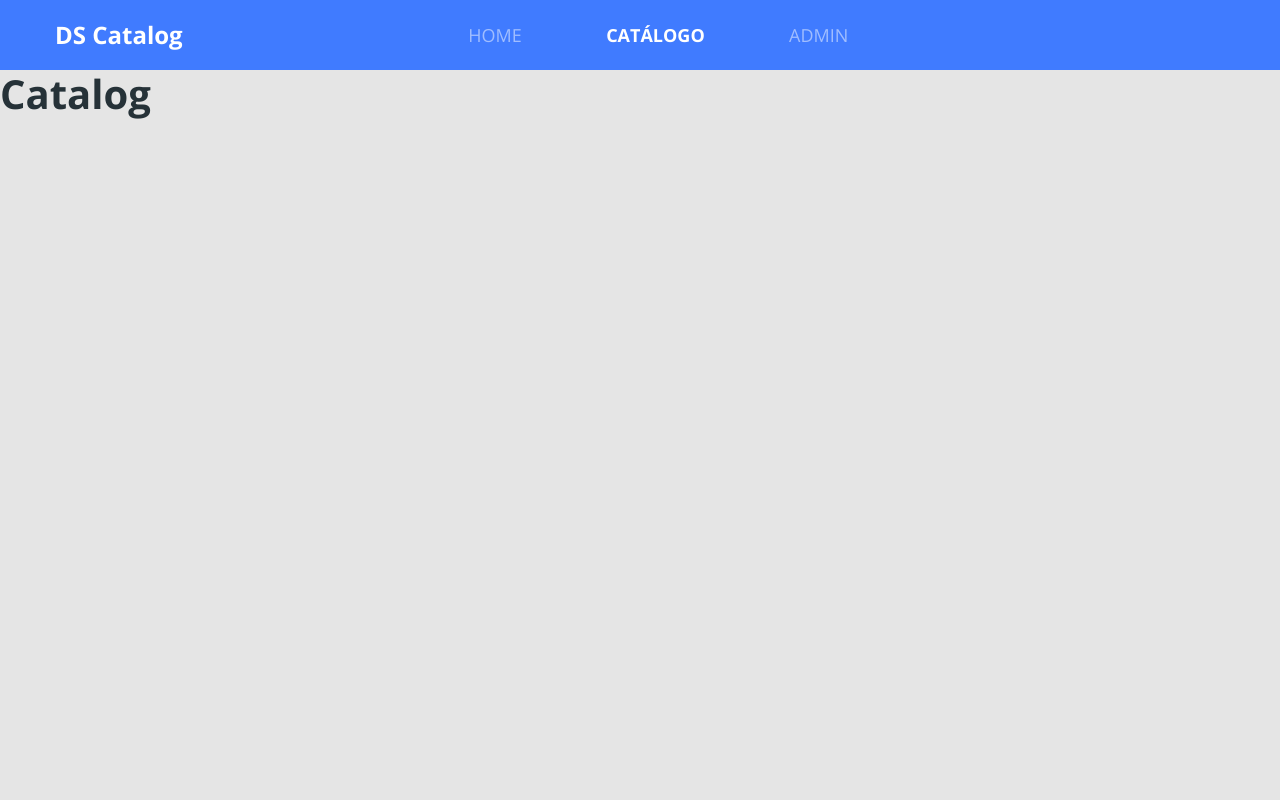
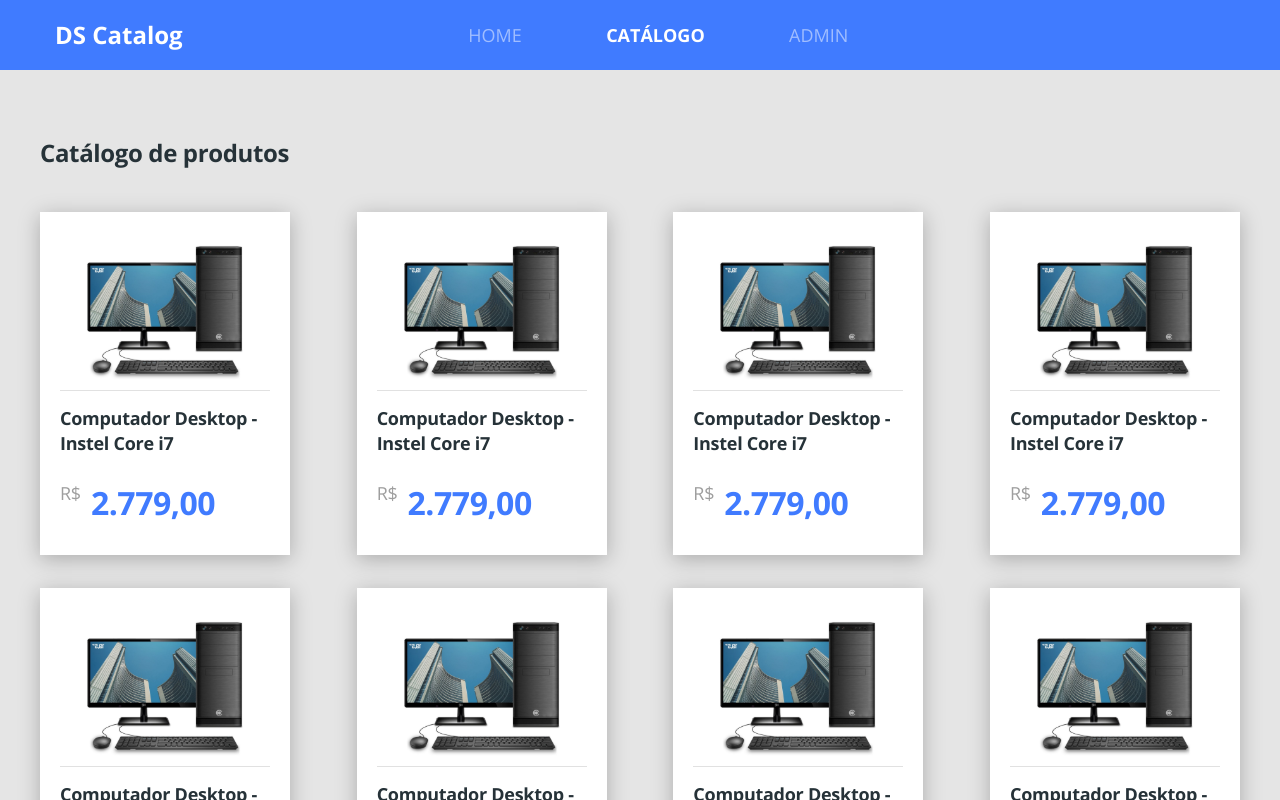
Before and after one commit to GustavoToda/dscatalog-bootcamp, a React (Create React App) app in the folder front-web/: page /catalog in a window 1280 px wide. Shown: the top 800 px of the page. Built offline with nearby package versions, Linux system fonts and the light colour scheme.

Commit message:
Finish product listing layout

```diff
--- a/front-web/src/app.scss
+++ b/front-web/src/app.scss
@@ -21,3 +21,16 @@
     color: unset;
   }
 }
+
+.border-radius-10 {
+  border-radius: 10x;
+}
+
+.border-radius-20 {
+  border-radius: 20x;
+}
+
+.card-base {
+  background: #FFF;
+  box-shadow: 0px 4px 20px rgba(0, 0, 0, 0.25);
+}
--- /dev/null
+++ b/front-web/src/core/components/ProductCard/index.tsx
@@ -0,0 +1,21 @@
+import React from 'react';
+import './styles.scss';
+import { ReactComponent as ProductImage } from '../../../core/assets/images/product.svg';
+
+const ProductCard = () => (
+    <div className="card-base border-radius-10 product-card">
+        <ProductImage />
+        <div className="product-info">
+            <h6 className="product-name">
+                Computador Desktop - Instel Core i7
+            </h6>
+            <div className="product-price-container">
+                <span className="product-currency"> R$ </span>
+                <h3 className="product-price"> 2.779,00 </h3>
+
+            </div>
+        </div>
+    </div>
+);
+
+export default ProductCard;
--- /dev/null
+++ b/front-web/src/core/components/ProductCard/styles.scss
@@ -0,0 +1,37 @@
+.product-card {
+    padding: 20px 20px 30px 20px;
+    text-align: center;
+}
+
+.product-info {
+    border-top: 1px solid #E1E1E1;
+    text-align: left;
+    padding-top: 15px;
+    margin0top: 15px;
+}
+
+.product-name {
+    font-size: 18px;
+    line-height: 25px;
+    letter-spacing: -0.015em;
+}
+
+.product-price-container {
+    margin-top: 25px;
+    display: flex;
+}
+
+.product-currency {
+    font-size: 18px;
+    line-height: 25px;
+    letter-spacing: -0.015em;
+    color: #9E9E9E;
+}
+
+.product-price {
+    font-size: 32px;
+    line-height: 44px;
+    letter-spacing: -0.015em;
+    color: #407BFF;
+    margin-left: 10px;
+}
--- a/front-web/src/pages/Catalog/index.tsx
+++ b/front-web/src/pages/Catalog/index.tsx
@@ -1,8 +1,24 @@
 import React from 'react';
+import ProductCard from '../../core/components/ProductCard';
+import './styles.scss';
 
 const Catalog = () => (
-    <div>
-     <h1> Catalog </h1>
+    <div className="catalog-container">
+     <h1 className="catalog-title">
+         Catálogo de produtos
+    </h1>
+    <div className="catalog-products">
+        <ProductCard />
+        <ProductCard />
+        <ProductCard />
+        <ProductCard />
+        <ProductCard />
+        <ProductCard />
+        <ProductCard />
+        <ProductCard />
+        <ProductCard />
+        <ProductCard />
+    </div>
     </div>
 );
 
--- /dev/null
+++ b/front-web/src/pages/Catalog/styles.scss
@@ -0,0 +1,20 @@
+.catalog-container{
+    margin-top: 26px;
+    padding-left: 40px;
+    padding-top: 40px;
+    padding-right: 40px;
+}
+
+.catalog-title {
+    font-size: 24px;
+    line-height: 33px;
+    letter-spacing: -0.015em;
+}
+
+.catalog-products{
+    margin-top: 43px;
+    display: grid;
+    grid-template-columns: repeat(auto-fill, 250px);
+    grid-gap: 33px 30px;
+    justify-content: space-between;
+}
--- a/front-web/src/pages/Home/index.tsx
+++ b/front-web/src/pages/Home/index.tsx
@@ -6,7 +6,7 @@
 
 const Home = () => (
     <div className="home-container">
-      <div className="row home-content">
+      <div className="row home-content card-base border-radius-20">
         <div className="col-6">
         <h1 className="text-title"> Conheça o melhor <br /> catálogo de produtos </h1>
         <p className="text-subtitle">
--- a/front-web/src/pages/Home/styles.scss
+++ b/front-web/src/pages/Home/styles.scss
@@ -5,9 +5,6 @@
 }
 
 .home-content {
-    background-color: #FFF;
-    box-shadow: 0px 4px 20px rgba(0, 0, 0, 0.25);
-    border-radius: 20px;
     padding-top: 155px;
     padding-left: 100px;
     padding-bottom: 150px;
```
Also changed, not shown: front-web/src/core/assets/images/product.svg (added).
